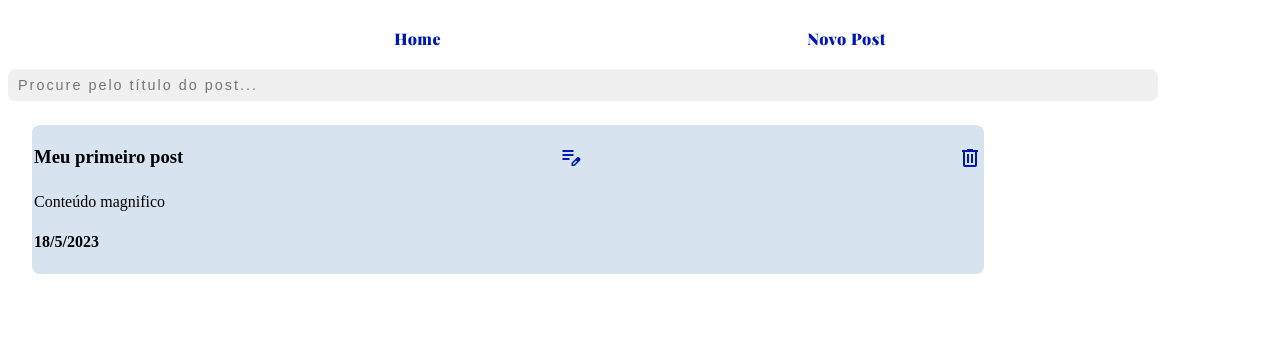
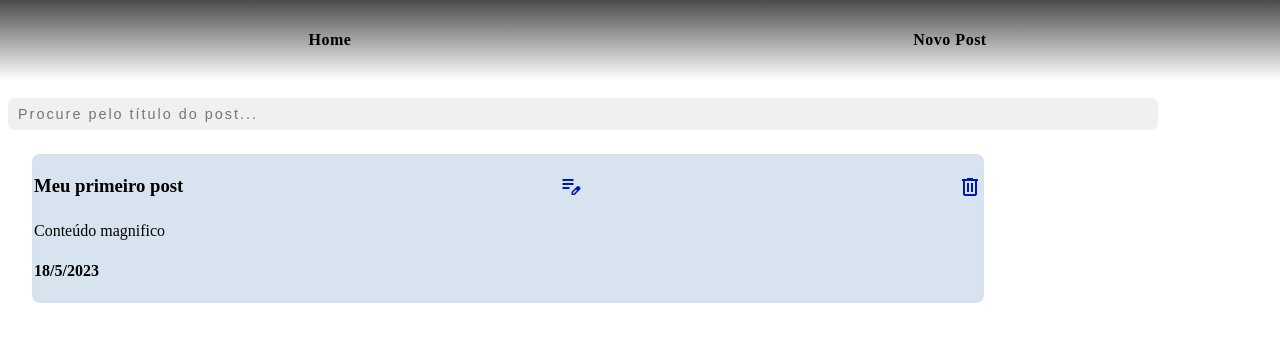
Before and after one commit to SandySei/Blog-Sem-Backend, a Vue app: page / in a window 1280 px wide. Shown: the top 342 px of the page. Built offline with nearby package versions, Linux system fonts and the light colour scheme.

Commit message:
Alteração style

```diff
--- a/src/App.vue
+++ b/src/App.vue
@@ -53,3 +53,58 @@ export default {
     />
   </main>
 </template>
+
+<style scoped>
+header {
+  background: linear-gradient(
+    360deg,
+    rgba(255, 255, 255, 1) 0%,
+    rgba(0, 0, 0, 0.7) 100%
+  );
+
+  position: absolute;
+  width: 100vw;
+
+  top: 0;
+  left: 0;
+}
+a {
+  color: #000000;
+  text-decoration: none;
+  font-weight: bolder;
+  letter-spacing: 0.5px;
+
+  width: 50%;
+  height: 40px;
+  border: none;
+  outline: none;
+  cursor: pointer;
+  position: relative;
+  z-index: 0;
+
+  display: flex;
+  justify-content: center;
+  align-items: center;
+
+  -webkit-transition: all 0.5s ease;
+  transition: all 0.5s ease;
+}
+
+a:hover {
+  color: #0018b3;
+  -webkit-transform: scale(1.2);
+  transform: scale(1.2);
+  letter-spacing: 1px;
+}
+
+nav {
+  display: flex;
+  justify-content: space-between;
+  align-items: center;
+  padding: 20px;
+}
+
+main {
+  padding-top: 90px;
+}
+</style>
--- a/src/assets/base.css
+++ b/src/assets/base.css
@@ -1,4 +1,5 @@
 @import "modal.css";
+@import "header.css";
 
 @font-face {
   font-family: "PlayfairDisplay-Regular";
@@ -85,28 +86,7 @@ form > * {
   margin: 1rem;
 }
 
-a {
-  font-family: "PlayfairDisplay-Black";
-  text-decoration: none;
-  color: #0018b3;
-  letter-spacing: 0.5px;
-  -webkit-transition: all 0.5s ease;
-  transition: all 0.5s ease;
-}
 
-a:hover {
-  color: #b38900;
-  -webkit-transform: scale(1.2);
-  transform: scale(1.2);
-  letter-spacing: 1px;
-}
-
-nav {
-  display: flex;
-  justify-content: space-evenly;
-  align-items: center;
-  padding: 20px;
-}
 
 /* Botão do lado do Post para editar */
 
```
Also changed, not shown: src/assets/header.css (added).
